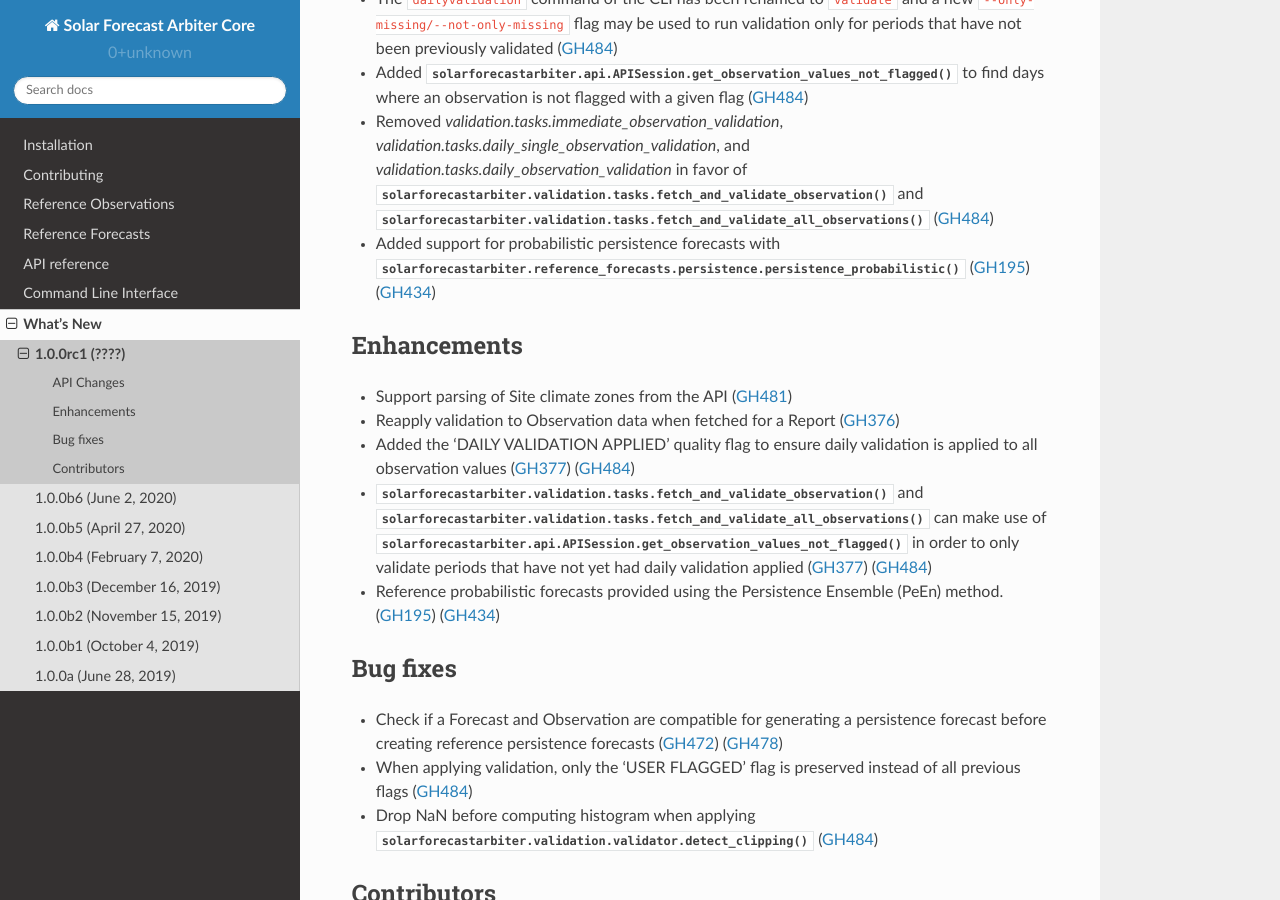
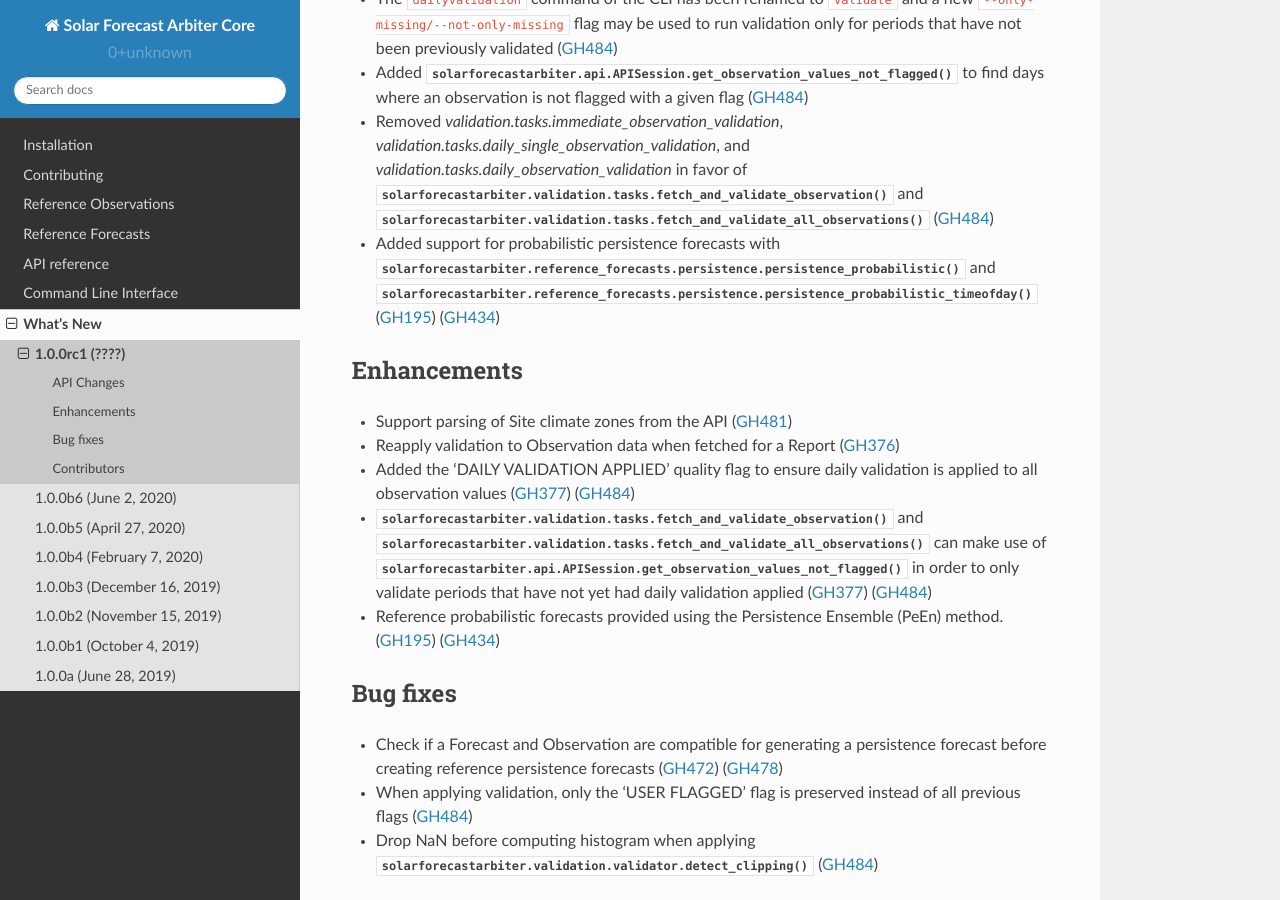
Before and after one commit to SolarArbiter/solarforecastarbiter-core, a Sphinx documentation site: the page built from docs/source/whatsnew/1.0.0rc1.rst, in a window 1280 px wide and 900 px high, scrolled down 498 px. Built offline with Sphinx 7.4.7 and the Read the Docs theme 2.0.0, drawn with Linux system fonts in a browser that asks for light colours.

Commit message:
whatsnew/1.0.0rc1: list prob pers timeofday

```diff
--- a/docs/source/whatsnew/1.0.0rc1.rst
+++ b/docs/source/whatsnew/1.0.0rc1.rst
@@ -29,7 +29,8 @@ API Changes
   :py:func:`solarforecastarbiter.validation.tasks.fetch_and_validate_observation`
   and :py:func:`solarforecastarbiter.validation.tasks.fetch_and_validate_all_observations` (:pull:`484`)
 * Added support for probabilistic persistence forecasts with
-  :py:func:`solarforecastarbiter.reference_forecasts.persistence.persistence_probabilistic` (:issue:`195`) (:pull:`434`)
+  :py:func:`solarforecastarbiter.reference_forecasts.persistence.persistence_probabilistic` and
+  :py:func:`solarforecastarbiter.reference_forecasts.persistence.persistence_probabilistic_timeofday` (:issue:`195`) (:pull:`434`)
 
 
 Enhancements
```
